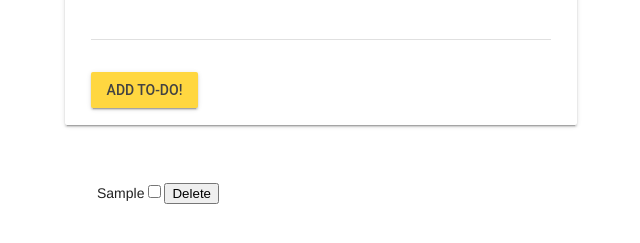
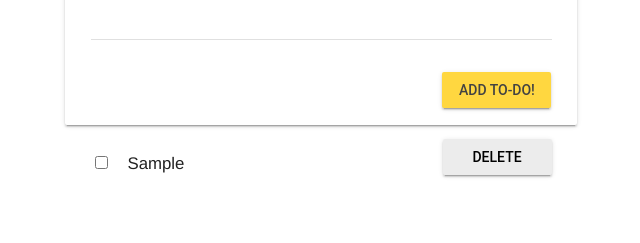
Before and after one commit to lucianchung/to-do-app, a plain HTML site: page index.html in a window 1280 px wide. Both pictures are taken after typing "Sample" into the empty fields and a click on the button "ADD TO-DO!". Shown: the part 151-394 px from the top of the page, without its empty margins (319-959 px from the left). Drawn offline with nearby package versions, Linux system fonts and the light colour scheme.

Commit message:
Add MDL styling to new items created via JavaScript.

```diff
--- a/app.js
+++ b/app.js
@@ -28,8 +28,20 @@ function onReady() {
     // set the button text
     deleteButton.textContent = "Delete";
 
+    // // newLi style
+    // newLi.classList.add("demo-card-wide", "mdl-shadow--2dp");
+
+    // newLi style
+    newLi.classList.add("mdl-list__item-primary-content");
+
+    // checkbox style
+    checkbox.classList.add("check")
+
+    // deleteButton styles
+    deleteButton.classList.add("mdl-button", "mdl-js-button", "mdl-button--raised", "mdl-js-ripple-effect");
+
     // attach the checkbox to the li
-    newLi.appendChild(checkbox);
+    newLi.prepend(checkbox);
 
     // attach the button to the li
     newLi.appendChild(deleteButton);
@@ -40,10 +52,17 @@ function onReady() {
     // empty the input
     newToDoText.value = '';
 
+
+
     // delete
     deleteButton.onclick = function () {
       toDoList.removeChild(newLi);
     }
+
+    // add styling
+    // newLi.classList.add("demo-list-item");
+
+
 
   });
 }
--- a/index.html
+++ b/index.html
@@ -35,9 +35,9 @@
       </div>
     </main>
 
-    <ul class="demo-list-item mdl-list" id="toDoList" >
-      <li class="mdl-list__item mdl-list__item-primary-content">
-        <span class="">
+    <ul class="items" id="toDoList" >
+      <li>
+        <span>
         </span>
       </li>
     </ul>
--- a/style.css
+++ b/style.css
@@ -16,6 +16,7 @@ h1 {
 
 .demo-card-wide {
   color: #6A6A6A;
+  height: 50px;
   margin: auto;
   width: 512px;
 }
@@ -24,18 +25,38 @@ h1 {
   padding-left: 5%;
 }
 
-.mdl-list {
+.mdl-textfield__input {
+  width: 461px;
+}
+
+.items #toDoList {
   margin: auto;
-  padding-left: 5%;
+  padding: 0px;
   width: 512px;
 }
 
-.mdl-list__item {
-  margin: auto;
-  padding-left: 5%;
+.mdl-list__item-primary-content {
+  line-height: 50px;
+  padding: 0;
   width: 512px;
 }
 
-.demo-list-item {
-  width: 512px;
+.mdl-button {
+  float: right;
+  width: 109px;
 }
+
+ul {
+  list-style-type: none;
+  padding: 0;
+}
+
+.mdl-list__item-primary-content {
+  font-size: 1.2rem;
+  margin: auto;
+  width: 461px;
+}
+
+.check {
+  margin-right: 20px;
+}
```
